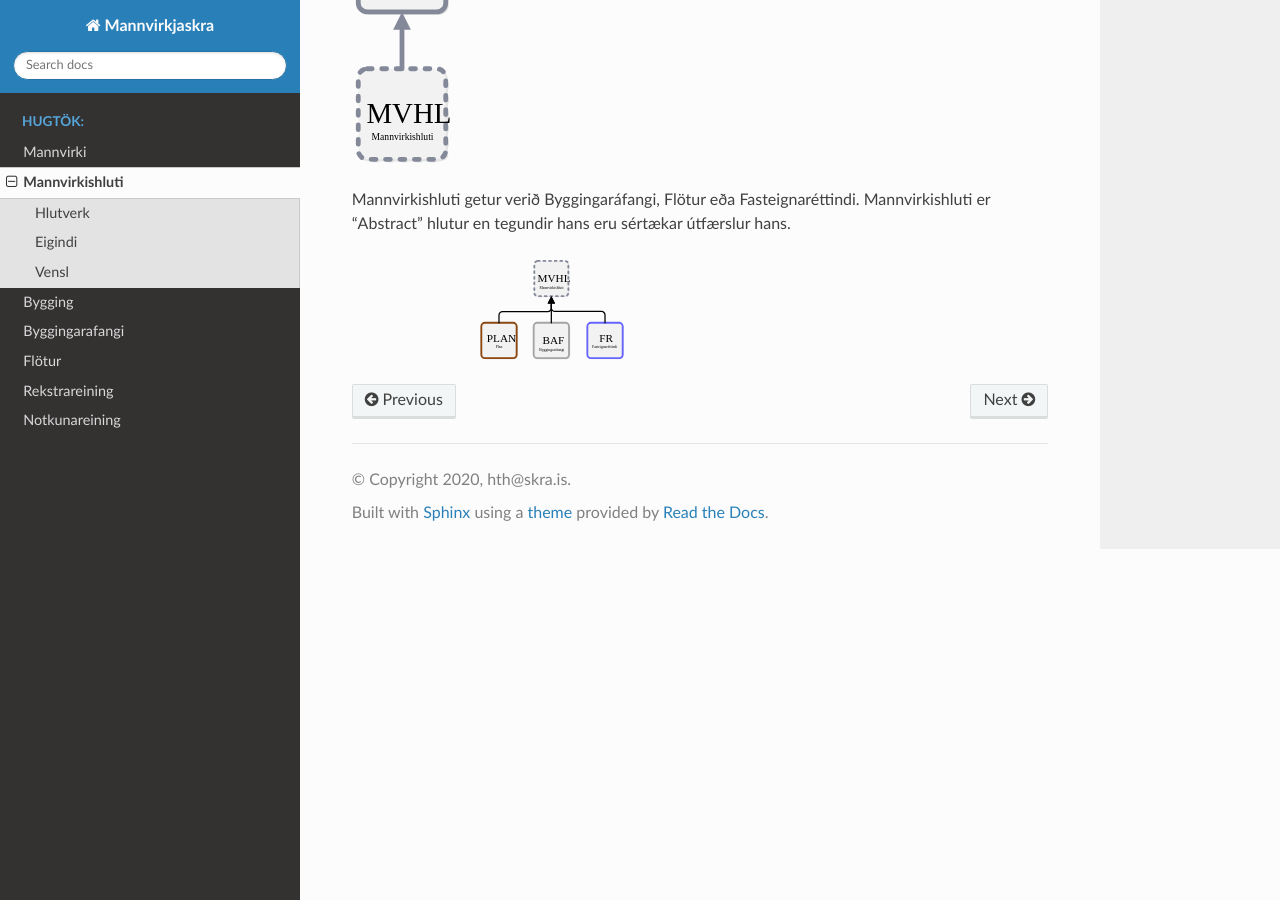
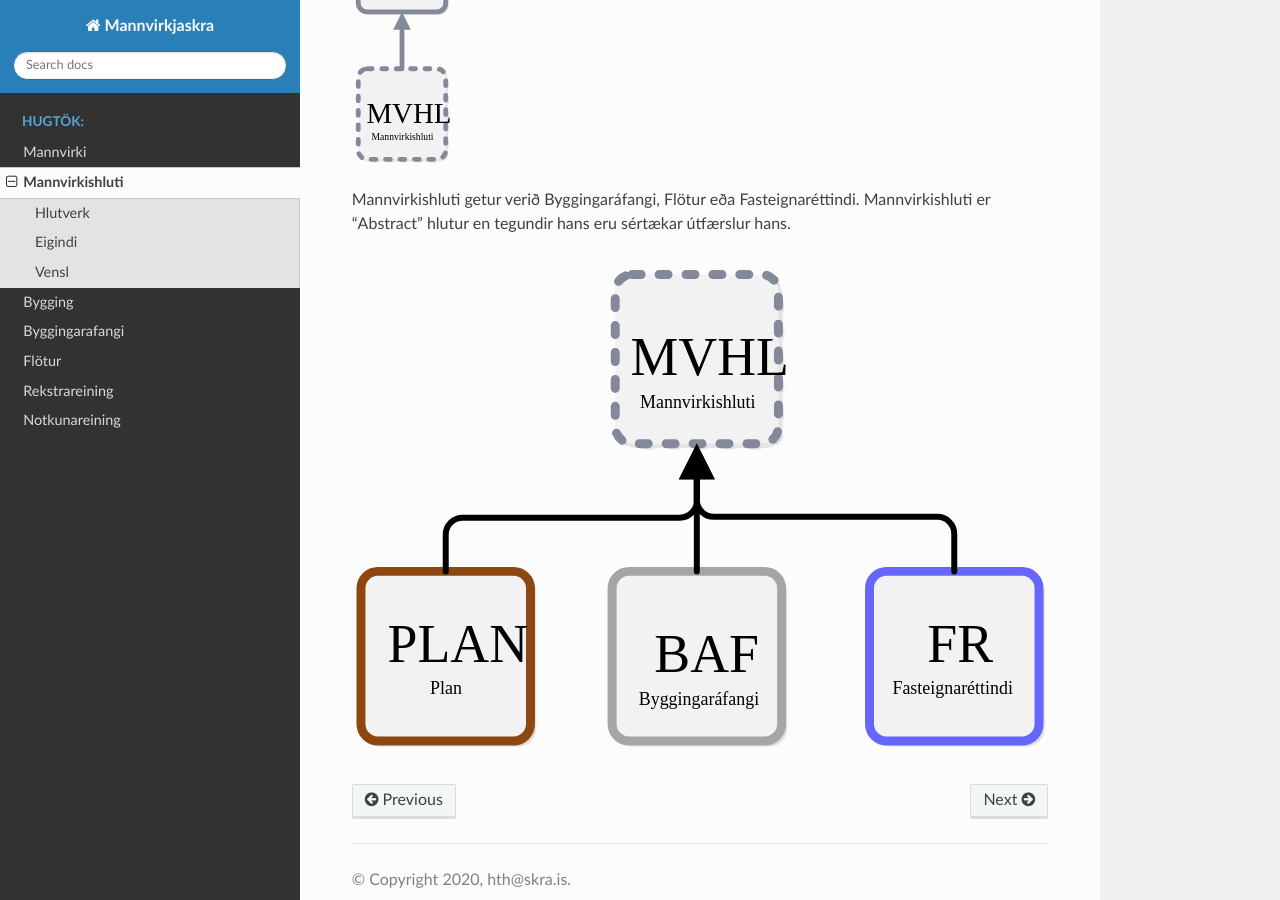
Before and after one commit to hthl/Mannvirkjaskra, a Sphinx documentation site: the page built from source/mannvirkishluti.rst, in a window 1280 px wide and 900 px high, scrolled down 994 px. Built offline with Sphinx 7.4.7 and the Read the Docs theme 2.0.0, drawn with Linux system fonts in a browser that asks for light colours.

Commit message:
Update mannvirkishluti.rst

```diff
--- a/source/mannvirkishluti.rst
+++ b/source/mannvirkishluti.rst
@@ -46,5 +46,5 @@ Mannvirkishluti getur verið Byggingaráfangi, Flötur eða Fasteignaréttindi.
 .. image:: img/mannvirkishluti_tegund.svg
   :height: 100
   :width: 400
-  :scale: 100
+  :scale: 500
   :alt: Sértækar útfærslur mannvirkishluta
```
